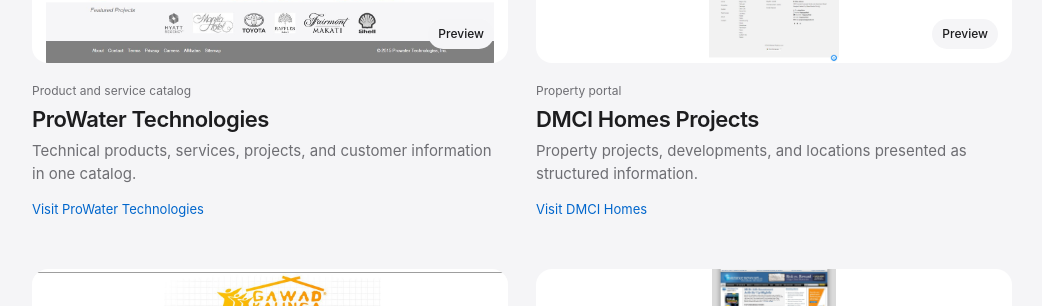
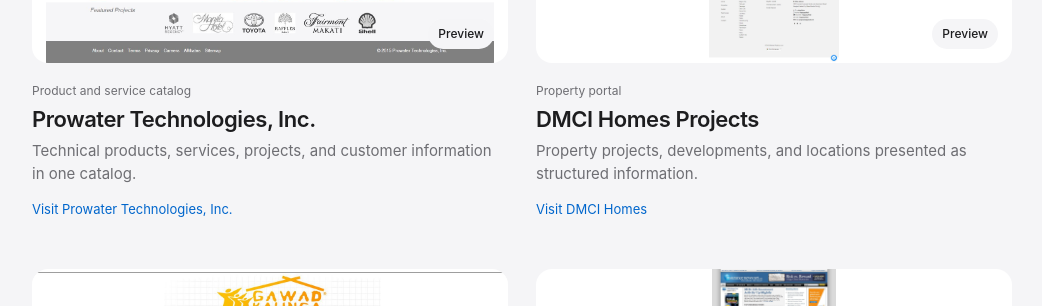
Before and after one commit to ethanium/ethanium.github.io, a Jekyll site: the page built from index.html, in a window 1280 px wide and 900 px high, scrolled down 2689 px. Shown: the part 154-460 px from the top of the window, without its empty margins (118-1160 px from the left). Built offline with Jekyll 4.4.1, drawn with Linux system fonts in a browser that asks for light colours.

Commit message:
Rename ProWater Technologies to Prowater Technologies, Inc.
Update the portfolio title and the screenshot alt text. The image file name
and site URL are unchanged.

Co-Authored-By: Claude Sonnet 5.5 <noreply@anthropic.com>

```diff
--- a/_data/projects.yml
+++ b/_data/projects.yml
@@ -10,11 +10,11 @@
   image: "/assets/images/pinoybackpackers.com.jpg"
   image_alt: "Pinoy Backpackers accommodation discovery and booking website"
   url: "https://pinoybackpackers.com/"
-- title: "ProWater Technologies"
+- title: "Prowater Technologies, Inc."
   category: "Product and service catalog"
   description: "Technical products, services, projects, and customer information in one catalog."
   image: "/assets/images/prowatertech.com.jpg"
-  image_alt: "ProWater Technologies product and service catalog"
+  image_alt: "Prowater Technologies, Inc. product and service catalog"
   url: "https://prowatertech.com/"
 - title: "DMCI Homes Projects"
   category: "Property portal"
```
